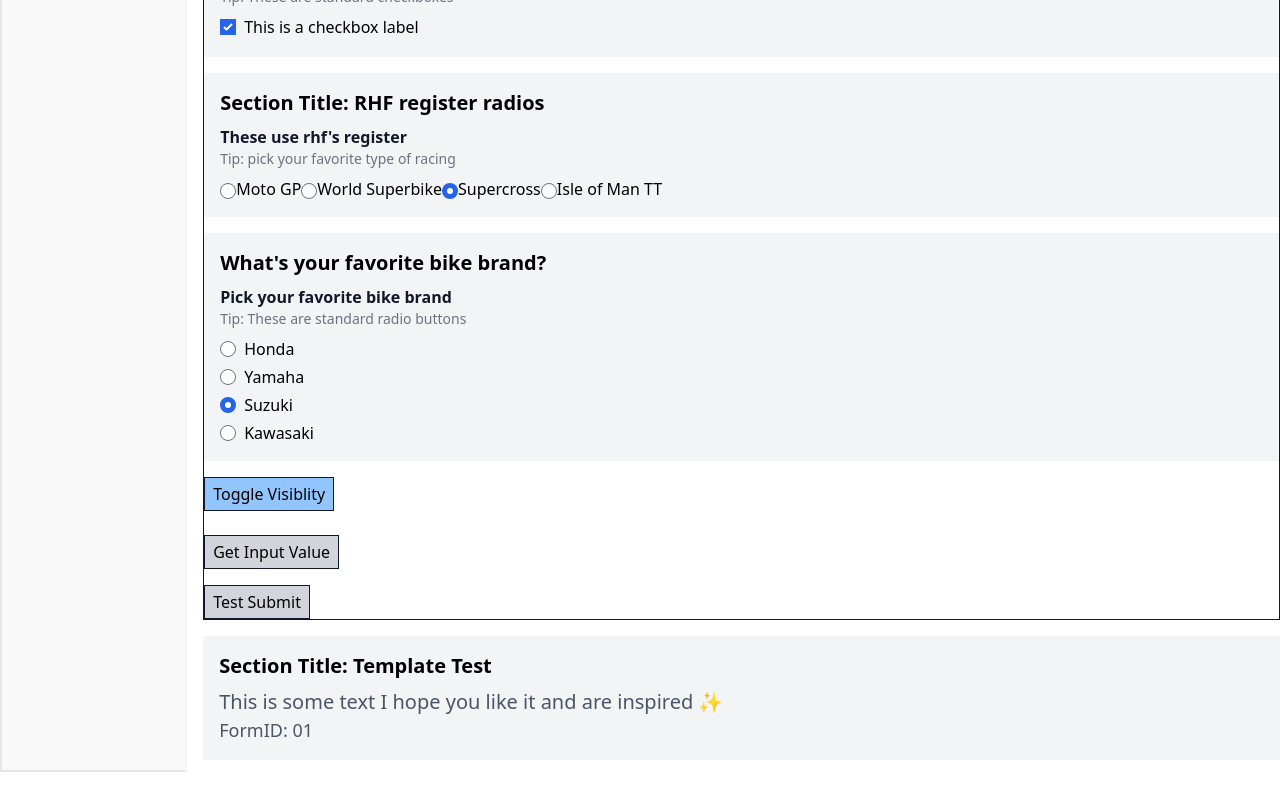
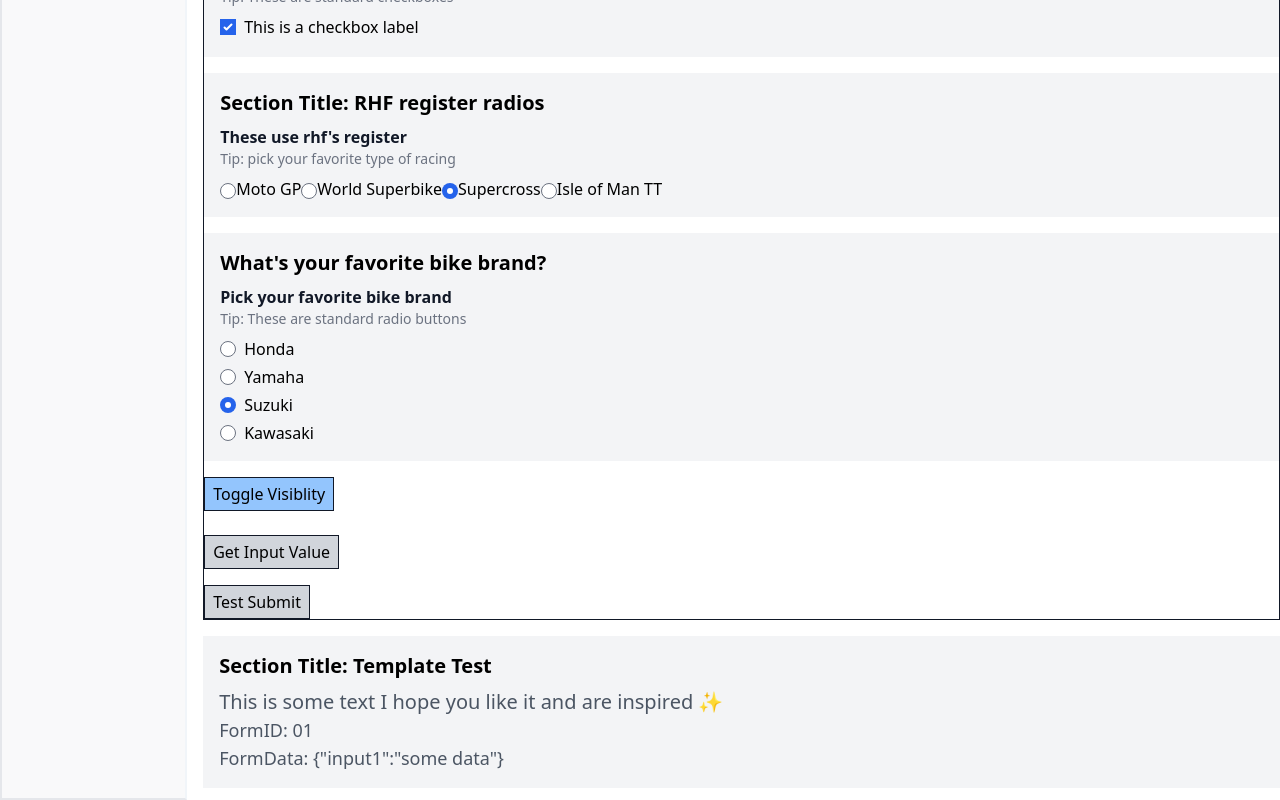
Before and after one commit to tayv/Project-Bubblegum, a Next.js app: page /forms/quiz-template in a window 1280 px wide. Shown: the part 1125-1925 px from the top of the page. Before the commit the page ends 1897 px from the top, so only its background shows below. Built offline with nearby package versions, Linux system fonts and the light colour scheme.

Commit message:
set up starter switch for template

```diff
--- a/components/layout/Paragraph.tsx
+++ b/components/layout/Paragraph.tsx
@@ -28,7 +28,7 @@ const Paragraph: FC<ParagraphProps> = ({
           return (type==="primary") && <p className="text-xl text-gray-600">{text}{props.children}</p> || (type==="secondary") && <p className="text-lg text-gray-300">{text}{props.children}</p>
 
         default:
-          return null;
+          return null
     }
   }
 
--- a/components/products/producta/TemplateGeneric.tsx
+++ b/components/products/producta/TemplateGeneric.tsx
@@ -1,9 +1,11 @@
 import React, { FC, JSXElementConstructor } from 'react'
 import Paragraph from '@components/layout/Paragraph'
+import { json } from 'stream/consumers'
 
 export type TemplateProps = {
   formID: string
   formData: object
+  location: string
 }
 
 const TemplateGeneric: FC<TemplateProps> = (
@@ -14,10 +16,30 @@ const TemplateGeneric: FC<TemplateProps> = (
   }
 ) => {
 
+  const renderTemplate = ({...props}: TemplateProps) => {
+
+    switch (location) {
+      case "a":
+        return
+
+      case "b":
+        return
+
+      case "c":
+        return
+
+      default:
+        return null
+    }
+  }
+
+
   return (
     <>
       <Paragraph size="large" text="This is some text I hope you like it and are inspired ✨" />
       <Paragraph size="standard" text="FormID: ">{formID}</Paragraph>
+      <Paragraph size="standard" text="FormData: ">{JSON.stringify(formData)}</Paragraph>
+      { renderTemplate({...props}) }
     </>
   )
 }
```
